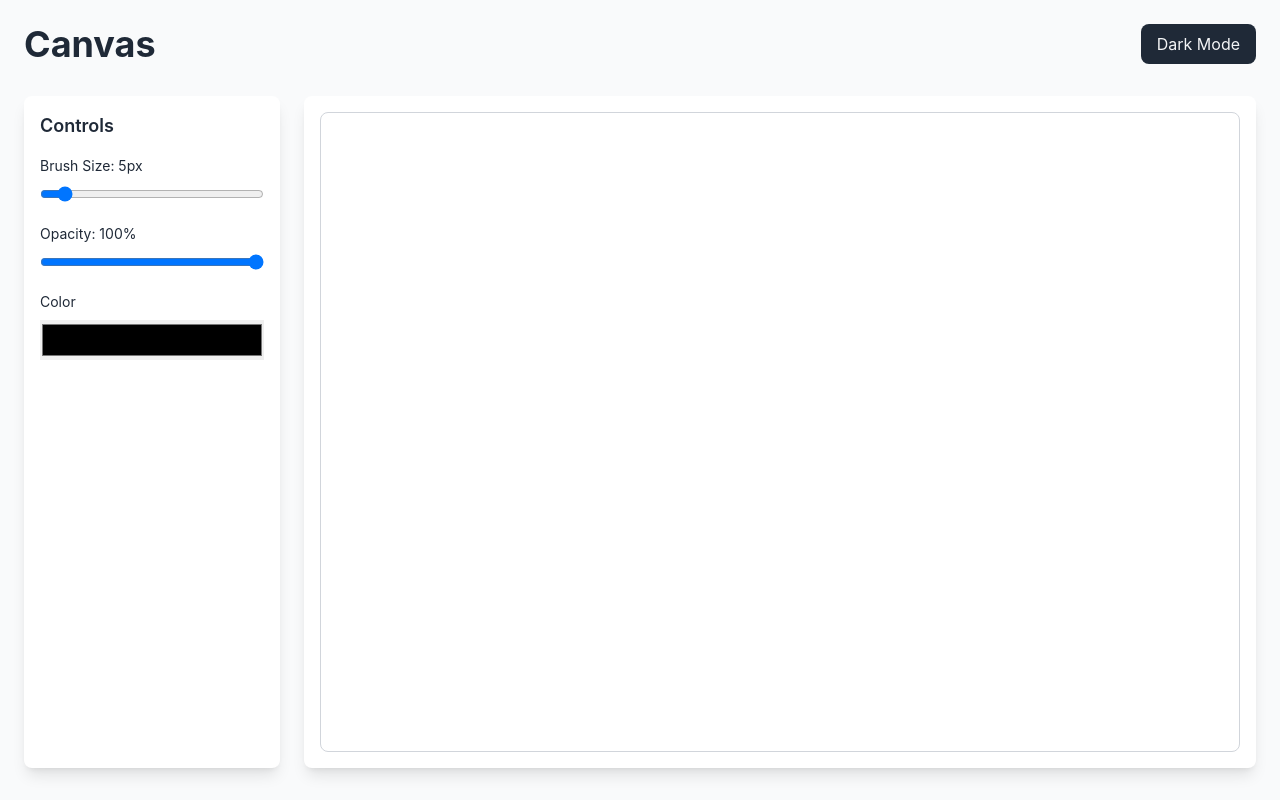
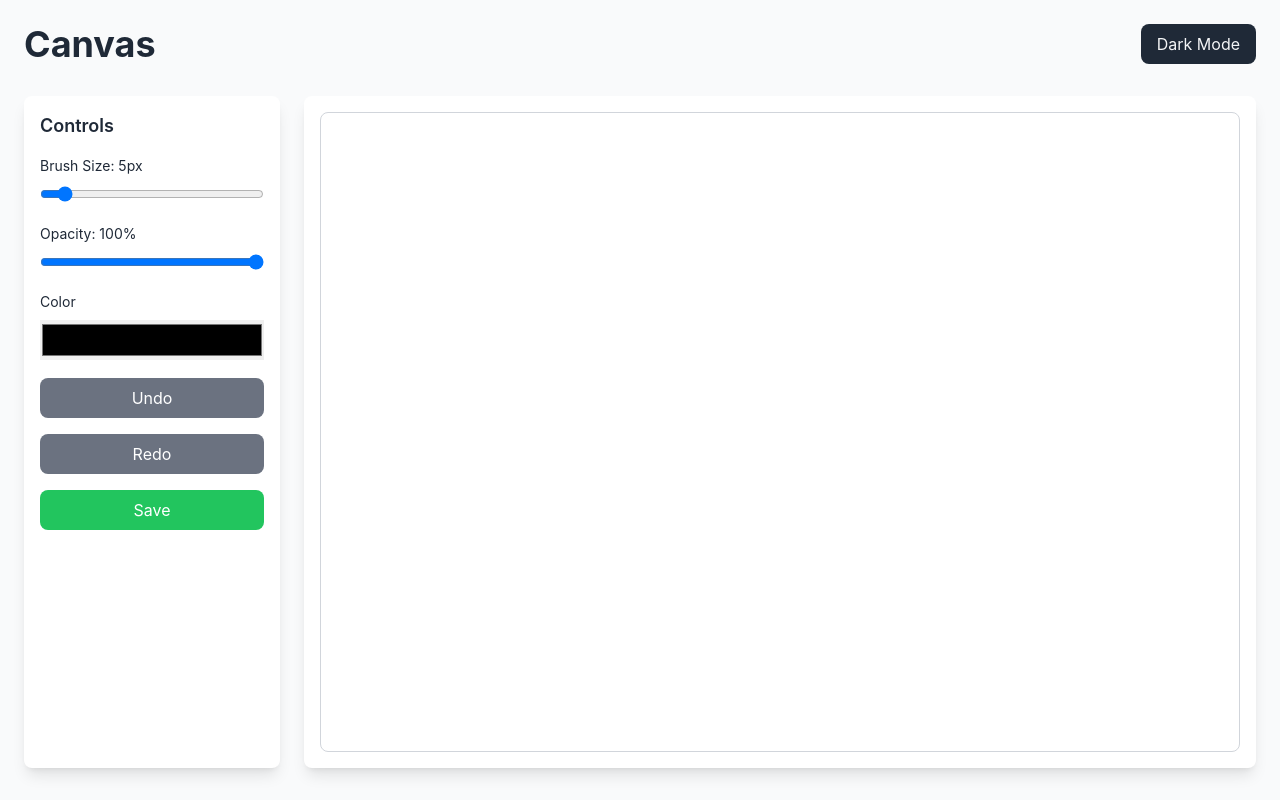
Before and after one commit to DevanshPaliwal/sketchIQ, a React (Create React App) app in the folder Frontend/: page /draw in a window 1280 px wide. Built offline with nearby package versions, Linux system fonts and the light colour scheme.

Commit message:
Add files via upload

```diff
--- a/Frontend/src/Components/Draw.jsx
+++ b/Frontend/src/Components/Draw.jsx
@@ -1,3 +1,152 @@
+// import React, { useRef, useState, useEffect } from 'react';
+
+// function Draw() {
+//   const canvasRef = useRef(null);
+//   const ctxRef = useRef(null);
+//   const [drawing, setDrawing] = useState(false);
+//   const [brushSize, setBrushSize] = useState(5);
+//   const [brushColor, setBrushColor] = useState('#000000');
+//   const [opacity, setOpacity] = useState(1);
+//   const [darkMode, setDarkMode] = useState(false);
+
+//   useEffect(() => {
+//     const canvas = canvasRef.current;
+//     const ctx = canvas.getContext('2d');
+//     ctxRef.current = ctx;
+
+//     canvas.width = window.innerWidth * 0.9;
+//     canvas.height = window.innerHeight * 1;
+//     ctx.lineCap = 'round';
+//     ctx.lineJoin = 'round';
+//   }, []);
+
+//   const startDrawing = (e) => {
+//     setDrawing(true);
+//     draw(e);
+//   };
+
+//   const stopDrawing = () => {
+//     setDrawing(false);
+//     ctxRef.current.beginPath();
+//   };
+
+//   const draw = (e) => {
+//     if (!drawing) return;
+
+//     const ctx = ctxRef.current;
+//     const canvas = canvasRef.current;
+
+//     const rect = canvas.getBoundingClientRect();
+//     const scaleX = canvas.width / rect.width;
+//     const scaleY = canvas.height / rect.height;
+//     const x = (e.clientX - rect.left) * scaleX;
+//     const y = (e.clientY - rect.top) * scaleY;
+
+//     ctx.globalAlpha = opacity;
+//     ctx.lineWidth = brushSize;
+//     ctx.strokeStyle = brushColor;
+
+//     ctx.lineTo(x, y);
+//     ctx.stroke();
+//     ctx.beginPath();
+//     ctx.moveTo(x, y);
+//   };
+
+//   return (
+//     <div
+//       className={`min-h-screen p-6 transition-colors duration-300 ${
+//         darkMode ? 'bg-black text-gray-100' : 'bg-gray-50 text-gray-800'
+//       }`}
+//     >
+//       <div className="max-w-7xl mx-auto">
+//         <div className="flex justify-between items-center mb-8">
+//           <h1 className="text-4xl font-bold">Canvas</h1>
+//           <button
+//             onClick={() => setDarkMode(!darkMode)}
+//             className={`px-4 py-2 rounded-lg transition-colors ${
+//               darkMode
+//                 ? 'bg-gray-100 text-gray-900 hover:bg-gray-200'
+//                 : 'bg-gray-800 text-gray-100 hover:bg-black'
+//             }`}
+//           >
+//             {darkMode ? 'Light' : 'Dark'} Mode
+//           </button>
+//         </div>
+
+//         <div className="flex gap-6">
+//           {/* Controls Panel */}
+//           <div
+//             className={`p-4 rounded-lg shadow-lg w-64 space-y-4 transition-colors ${
+//               darkMode ? 'bg-gray-800 text-gray-100' : 'bg-white text-gray-800'
+//             }`}
+//           >
+//             <h2 className="text-lg font-semibold">Controls</h2>
+//             <div>
+//               <label className="text-sm block mb-2">Brush Size: {brushSize}px</label>
+//               <input
+//                 type="range"
+//                 min="1"
+//                 max="50"
+//                 value={brushSize}
+//                 onChange={(e) => setBrushSize(parseInt(e.target.value))}
+//                 className="w-full"
+//               />
+//             </div>
+
+//             <div>
+//               <label className="text-sm block mb-2">Opacity: {Math.round(opacity * 100)}%</label>
+//               <input
+//                 type="range"
+//                 min="1"
+//                 max="100"
+//                 value={opacity * 100}
+//                 onChange={(e) => setOpacity(parseInt(e.target.value) / 100)}
+//                 className="w-full"
+//               />
+//             </div>
+
+//             <div>
+//               <label className="text-sm block mb-2">Color</label>
+//               <input
+//                 type="color"
+//                 value={brushColor}
+//                 onChange={(e) => setBrushColor(e.target.value)}
+//                 className="w-full h-10 cursor-pointer"
+//               />
+//             </div>
+//           </div>
+
+//           {/* Canvas */}
+//           <div className="flex-1">
+//             <div
+//               className={`rounded-lg shadow-lg p-4 transition-colors ${
+//                 darkMode ? 'bg-gray-800' : 'bg-white'
+//               }`}
+//             >
+//               <canvas
+//                 ref={canvasRef}
+//                 onMouseDown={startDrawing}
+//                 onMouseUp={stopDrawing}
+//                 onMouseLeave={stopDrawing}
+//                 onMouseMove={draw}
+//                 className={`w-full border rounded-lg cursor-crosshair ${
+//                   darkMode ? 'border-gray-700' : 'border-gray-300'
+//                 }`}
+//                 style={{
+//                   backgroundColor: darkMode ? 'black' : '#fff',
+//                 }}
+//               />
+//             </div>
+//           </div>
+//         </div>
+//       </div>
+//     </div>
+//   );
+// }
+
+// export default Draw;
+
+
 import React, { useRef, useState, useEffect } from 'react';
 
 function Draw() {
@@ -8,6 +157,8 @@ function Draw() {
   const [brushColor, setBrushColor] = useState('#000000');
   const [opacity, setOpacity] = useState(1);
   const [darkMode, setDarkMode] = useState(false);
+  const [history, setHistory] = useState([]);
+  const [historyStep, setHistoryStep] = useState(-1);
 
   useEffect(() => {
     const canvas = canvasRef.current;
@@ -28,6 +179,7 @@ function Draw() {
   const stopDrawing = () => {
     setDrawing(false);
     ctxRef.current.beginPath();
+    saveToHistory();
   };
 
   const draw = (e) => {
@@ -52,6 +204,48 @@ function Draw() {
     ctx.moveTo(x, y);
   };
 
+  const saveToHistory = () => {
+    const canvas = canvasRef.current;
+    const imageData = canvas.toDataURL();
+    setHistory((prevHistory) => [...prevHistory.slice(0, historyStep + 1), imageData]);
+    setHistoryStep((prevStep) => prevStep + 1);
+  };
+
+  const undo = () => {
+    if (historyStep > 0) {
+      const newStep = historyStep - 1;
+      setHistoryStep(newStep);
+      restoreCanvas(history[newStep]);
+    }
+  };
+
+  const redo = () => {
+    if (historyStep < history.length - 1) {
+      const newStep = historyStep + 1;
+      setHistoryStep(newStep);
+      restoreCanvas(history[newStep]);
+    }
+  };
+
+  const restoreCanvas = (dataURL) => {
+    const canvas = canvasRef.current;
+    const ctx = ctxRef.current;
+    const img = new Image();
+    img.src = dataURL;
+    img.onload = () => {
+      ctx.clearRect(0, 0, canvas.width, canvas.height);
+      ctx.drawImage(img, 0, 0);
+    };
+  };
+
+  const saveDrawing = () => {
+    const canvas = canvasRef.current;
+    const link = document.createElement('a');
+    link.href = canvas.toDataURL();
+    link.download = 'drawing.png';
+    link.click();
+  };
+
   return (
     <div
       className={`min-h-screen p-6 transition-colors duration-300 ${
@@ -74,7 +268,6 @@ function Draw() {
         </div>
 
         <div className="flex gap-6">
-          {/* Controls Panel */}
           <div
             className={`p-4 rounded-lg shadow-lg w-64 space-y-4 transition-colors ${
               darkMode ? 'bg-gray-800 text-gray-100' : 'bg-white text-gray-800'
@@ -114,9 +307,11 @@ function Draw() {
                 className="w-full h-10 cursor-pointer"
               />
             </div>
+            <button onClick={undo} className="w-full bg-gray-500 text-white p-2 rounded-lg">Undo</button>
+            <button onClick={redo} className="w-full bg-gray-500 text-white p-2 rounded-lg">Redo</button>
+            <button onClick={saveDrawing} className="w-full bg-green-500 text-white p-2 rounded-lg">Save</button>
           </div>
 
-          {/* Canvas */}
           <div className="flex-1">
             <div
               className={`rounded-lg shadow-lg p-4 transition-colors ${
@@ -132,9 +327,7 @@ function Draw() {
                 className={`w-full border rounded-lg cursor-crosshair ${
                   darkMode ? 'border-gray-700' : 'border-gray-300'
                 }`}
-                style={{
-                  backgroundColor: darkMode ? 'black' : '#fff',
-                }}
+                style={{ backgroundColor: darkMode ? 'black' : '#fff' }}
               />
             </div>
           </div>
```
